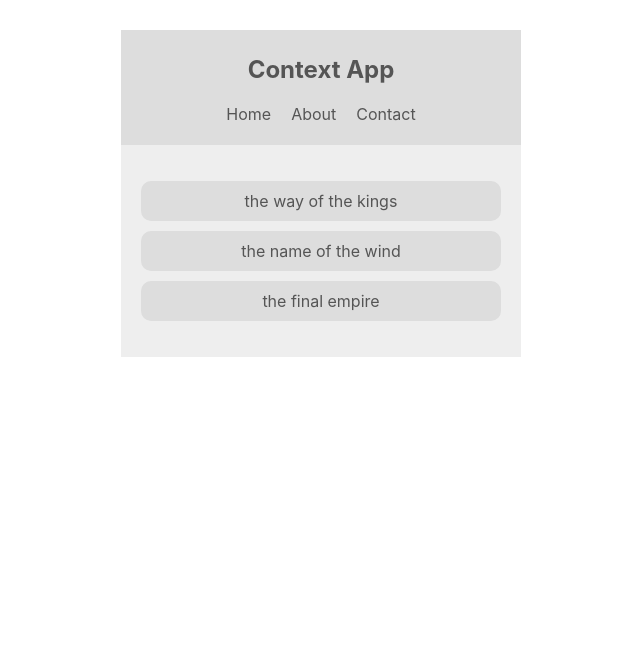
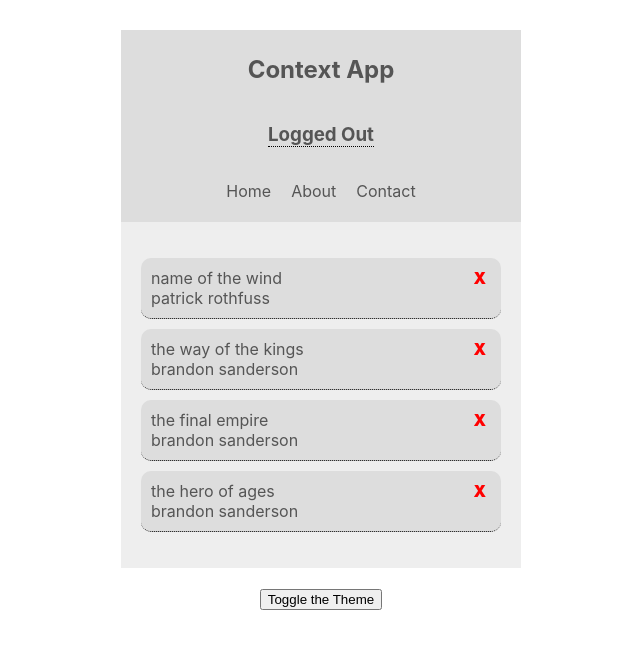
Before and after one commit to davesheinbein/react-context, a React (Create React App) app: page / in a window 1280 px wide. Shown: the top 648 px of the page, without its empty margins (319-959 px from the left). Built offline with nearby package versions, Linux system fonts and the light colour scheme.

Commit message:
add more components

```diff
--- a/package.json
+++ b/package.json
@@ -9,6 +9,7 @@
     "react": "^18.2.0",
     "react-dom": "^18.2.0",
     "react-scripts": "5.0.1",
+    "uuid": "^9.0.0",
     "web-vitals": "^2.1.4"
   },
   "scripts": {
--- a/src/App.js
+++ b/src/App.js
@@ -1,14 +1,22 @@
 import React from 'react';
 import BookList from './components/BookList';
 import Navbar from './components/Navbar';
+import ThemeToggle from './components/ThemeToggle';
+import { AuthContextPresenter } from './context/AuthContextPresenter';
+import { BookContextPresenter } from './context/BookContextPresenter';
 import { ThemeContextPresenter } from './context/ThemeContextPresenter';
 
 function App() {
 	return (
 		<div className='App'>
 			<ThemeContextPresenter>
-				<Navbar />
-				<BookList />
+				<AuthContextPresenter>
+					<Navbar />
+					<BookContextPresenter>
+						<BookList />
+					</BookContextPresenter>
+					<ThemeToggle />
+				</AuthContextPresenter>
 			</ThemeContextPresenter>
 		</div>
 	);
--- /dev/null
+++ b/src/components/BookDetails.js
@@ -0,0 +1,34 @@
+import React from 'react';
+import { useBookContextPresenter } from '../context/BookContextPresenter';
+
+const BookDetails = ({ book, key, theme }) => {
+	console.log('🚀 ~ theme', theme);
+	console.log('🚀 ~ key', key);
+	console.log('🚀 ~ book', book);
+	const { removeBook } = useBookContextPresenter();
+	return (
+		<li
+			style={{ background: theme.ui }}
+			key={key}
+			id={book.title}
+			className='book-details tooltip-b'>
+			<div
+				className='book-details-item book-details-item-icon'
+				onClick={() => removeBook(book.id)}>
+				X
+			</div>
+			<div className='book-details-item title'>
+				{book.title}
+			</div>
+			<div className='book-details-item author'>
+				{book.author}
+			</div>
+			<span className='tooltiptext'>
+				Please click! Utilizing UI, state, and useContext no
+				API called
+			</span>
+		</li>
+	);
+};
+
+export default BookDetails;
--- a/src/components/BookList.js
+++ b/src/components/BookList.js
@@ -1,27 +1,37 @@
 import React from 'react';
+import { useBookContextPresenter } from '../context/BookContextPresenter';
 import { useThemeContextPresenter } from '../context/ThemeContextPresenter';
+import BookDetails from './BookDetails';
 
-function BookList() {
+const BookList = () => {
 	const { isDarkTheme, light, dark } =
 		useThemeContextPresenter();
+	const { books } = useBookContextPresenter();
+	console.log('🚀 ~ books dsfaasdf', books);
+	console.log('🚀 ~ books.length', books.length);
 	const theme = isDarkTheme ? dark : light;
-	return (
+	return books.length > 0 ? (
 		<div
 			className='book-list'
 			style={{ background: theme.bg, color: theme.syntax }}>
 			<ul>
-				<li style={{ background: theme.ui }}>
-					the way of the kings
-				</li>
-				<li style={{ background: theme.ui }}>
-					the name of the wind
-				</li>
-				<li style={{ background: theme.ui }}>
-					the final empire
-				</li>
+				{books.map((book) => {
+					return (
+						<BookDetails
+							book={book}
+							key={book.id}
+							theme={theme}
+						/>
+					);
+				})}
 			</ul>
 		</div>
+	) : (
+		<div>
+			No books to read. Try adding some or just enjoy your
+			free time :)
+		</div>
 	);
-}
+};
 
 export default BookList;
--- a/src/components/Navbar.js
+++ b/src/components/Navbar.js
@@ -1,14 +1,24 @@
 import React from 'react';
+import { useAuthContextPresenter } from '../context/AuthContextPresenter';
 import { useThemeContextPresenter } from '../context/ThemeContextPresenter';
 
 const Navbar = () => {
 	const { isDarkTheme, light, dark } =
 		useThemeContextPresenter();
+	const { isAuthenticated, toggleAuth } =
+		useAuthContextPresenter();
 	const theme = isDarkTheme ? dark : light;
 	return (
 		<nav
 			style={{ background: theme.ui, color: theme.syntax }}>
 			<h1>Context App</h1>
+			<h3 className='tooltip' onClick={toggleAuth}>
+				{!!isAuthenticated ? 'Logged In' : 'Logged Out'}
+				<span className='tooltiptext'>
+					Please click! Utilizing UI, state, and useContext
+					no API called
+				</span>
+			</h3>
 			<ul>
 				<li>Home</li>
 				<li>About</li>
--- /dev/null
+++ b/src/components/ThemeToggle.js
@@ -0,0 +1,11 @@
+import React from 'react';
+import { useThemeContextPresenter } from '../context/ThemeContextPresenter';
+
+const ThemeToggle = () => {
+	const { toggleTheme } = useThemeContextPresenter();
+	return (
+		<button onClick={toggleTheme}>Toggle the Theme</button>
+	);
+};
+
+export default ThemeToggle;
--- /dev/null
+++ b/src/context/AuthContextPresenter.js
@@ -0,0 +1,36 @@
+import React, {
+	createContext,
+	useContext,
+	useState,
+} from 'react';
+
+const AuthContext = createContext();
+
+export function AuthContextPresenter({ children }) {
+	const [authenticated, setAuthenticated] = useState(false);
+	const state = {
+		isAuthenticated: authenticated,
+	};
+	const toggleAuth = () => {
+		setAuthenticated(!authenticated);
+	};
+
+	return (
+		<AuthContext.Provider
+			value={{ ...state, toggleAuth: toggleAuth }}>
+			{children}
+		</AuthContext.Provider>
+	);
+}
+
+export function useAuthContextPresenter() {
+	const context = useContext(AuthContext);
+
+	if (!context) {
+		throw new Error(
+			'useAuthContextPresenter mus be used within a useAuthContextPresenter'
+		);
+	}
+
+	return context;
+}
--- /dev/null
+++ b/src/context/BookContextPresenter.js
@@ -0,0 +1,59 @@
+import React, {
+	createContext,
+	useContext,
+	useState,
+} from 'react';
+import { v1 as uuid } from 'uuid';
+
+const BookContext = createContext();
+
+export function BookContextPresenter({ children }) {
+	const [books, setBooks] = useState([
+		{
+			title: 'name of the wind',
+			author: 'patrick rothfuss',
+			id: 1,
+		},
+		{
+			title: 'the way of the kings',
+			author: 'brandon sanderson',
+			id: 2,
+		},
+		{
+			title: 'the final empire',
+			author: 'brandon sanderson',
+			id: 3,
+		},
+		{
+			title: 'the hero of ages',
+			author: 'brandon sanderson',
+			id: 4,
+		},
+	]);
+	console.log('🚀 ~ books', books);
+	const addBook = (title, author) => {
+		setBooks([...books, { title, author, id: uuid() }]);
+	};
+	const removeBook = (id) => {
+		setBooks(books.filter((books) => books.id !== id));
+	};
+
+	return (
+		<BookContext.Provider
+			value={{ books, addBook, removeBook }}>
+			{children}
+		</BookContext.Provider>
+	);
+}
+
+export function useBookContextPresenter() {
+	const context = useContext(BookContext);
+
+	if (!context) {
+		throw new Error(
+			'useBookContextPresenter mus be used within a useBookContextPresenter'
+		);
+	}
+
+	return context;
+}
--- a/src/context/ThemeContextPresenter.js
+++ b/src/context/ThemeContextPresenter.js
@@ -1,16 +1,25 @@
-import React, { createContext, useContext } from 'react';
+import React, {
+	createContext,
+	useContext,
+	useState,
+} from 'react';
 
 const ThemeContext = createContext();
 
 export function ThemeContextPresenter({ children }) {
+	const [darkTheme, setDarkTheme] = useState(false);
 	const state = {
-		isDarkTheme: false,
+		isDarkTheme: darkTheme,
 		light: { syntax: '#555', ui: '#ddd', bg: '#eee' },
 		dark: { syntax: '#ddd', ui: '#333', bg: '#555' },
 	};
+	const toggleTheme = () => {
+		setDarkTheme(!darkTheme);
+	};
 
 	return (
-		<ThemeContext.Provider value={state}>
+		<ThemeContext.Provider
+			value={{ ...state, toggleTheme: toggleTheme }}>
 			{children}
 		</ThemeContext.Provider>
 	);
--- a/src/index.css
+++ b/src/index.css
@@ -36,3 +36,66 @@ nav ul li {
   margin: 10px auto;
   border-radius: 10px;
 }
+
+.tooltip {
+  position: relative;
+  display: inline-block;
+  border-bottom: 1px dotted black;
+}
+
+.tooltip-b {
+  position: relative;
+  border-bottom: 1px dotted black;
+}
+
+
+.tooltip-b .tooltiptext,
+.tooltip .tooltiptext {
+  visibility: hidden;
+  width: 120px;
+  background-color: black;
+  color: #fff;
+  text-align: center;
+  border-radius: 6px;
+  padding: 5px 0;
+
+  /* Position the tooltip */
+  position: absolute;
+  z-index: 1;
+  top: -5px;
+  left: 105%;
+}
+
+.tooltip-b:hover .tooltiptext,
+.tooltip:hover .tooltiptext {
+  visibility: visible;
+}
+
+.book-details {
+  position: relative;
+}
+
+.book-details-item {
+  display: flex;
+  justify-content: space-between;
+  align-items: center;
+}
+
+.book-details-item-icon {
+  position: absolute;
+  right: 15px;
+  top: 10px;
+  cursor: pointer;
+  font-weight: 900;
+  color: red;
+}
+
+.book-details-item-icon:hover {
+  color: lightcoral;
+}
+
+
+.tooltip-b {
+  position: relative;
+  border-bottom: 1px dotted black;
+}
```
Also changed, not shown: 1 other file (tests, documents, lock files or other folders).
